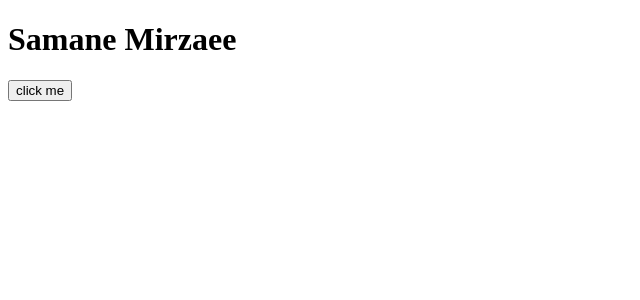
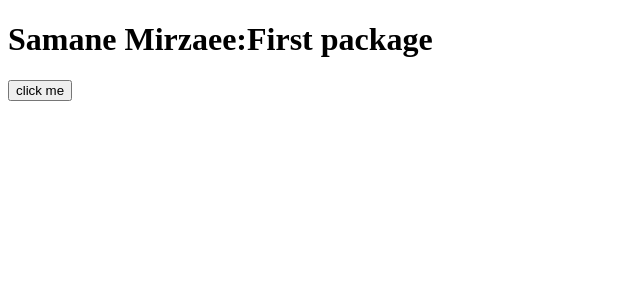
Before and after one commit to mirzaeeWork/UI-KIT, a React (Vite) app: page / in a window 1280 px wide. Shown: the top 300 px of the page, without its empty margins (0-640 px from the left). Built offline with nearby package versions, Linux system fonts and the light colour scheme.

Commit message:
feat(create base project):add structure main project

```diff
--- a/package.json
+++ b/package.json
@@ -1,6 +1,6 @@
 {
   "name": "@mirzaeework/uikit",
-  "version": "1.0.1",
+  "version": "1.0.3",
   "type": "module",
   "main": "dist/index.cjs.js",
   "module": "dist/index.es.js",
--- a/src/App.jsx
+++ b/src/App.jsx
@@ -3,7 +3,7 @@ import { ButtonUiKit } from "./components";
 function App() {
   return (
     <>
-      <h1>Samane Mirzaee</h1>
+      <h1>Samane Mirzaee:First package</h1>
       <ButtonUiKit>click me</ButtonUiKit>
     </>
   );
```
